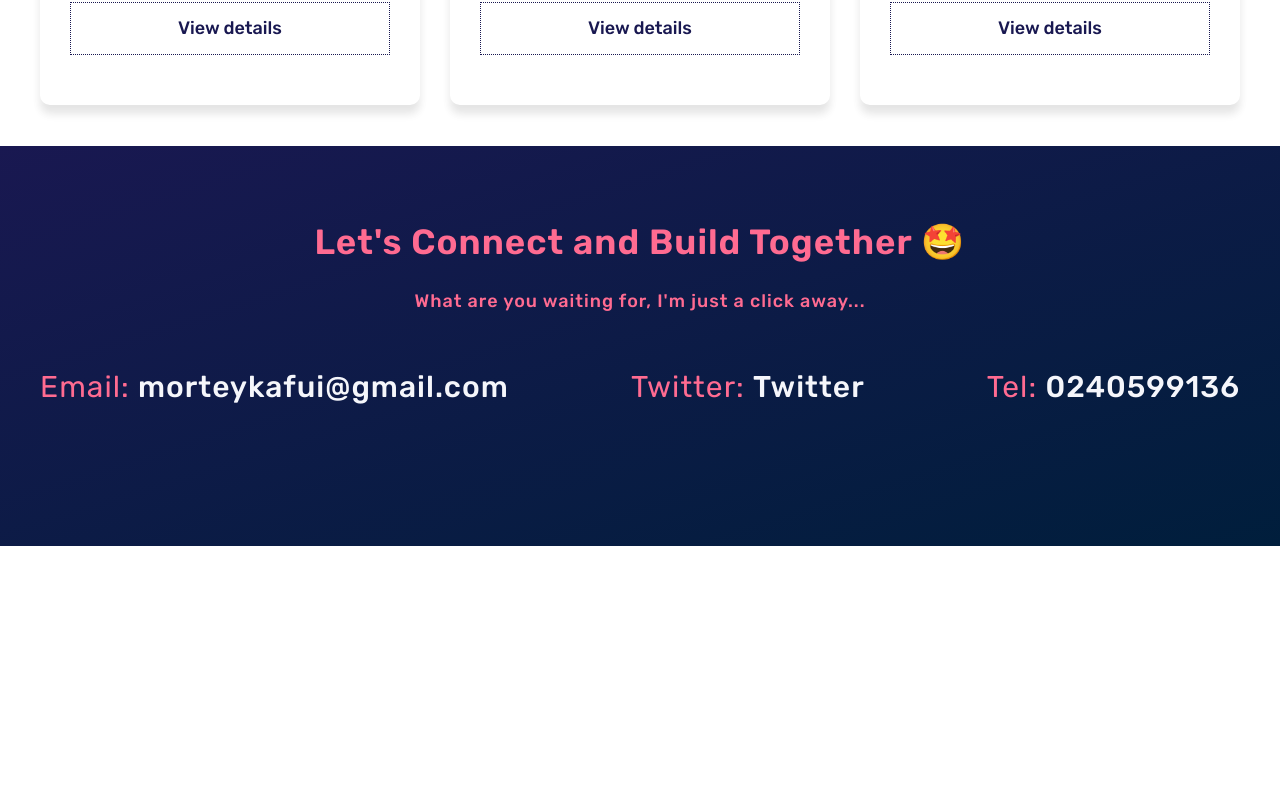
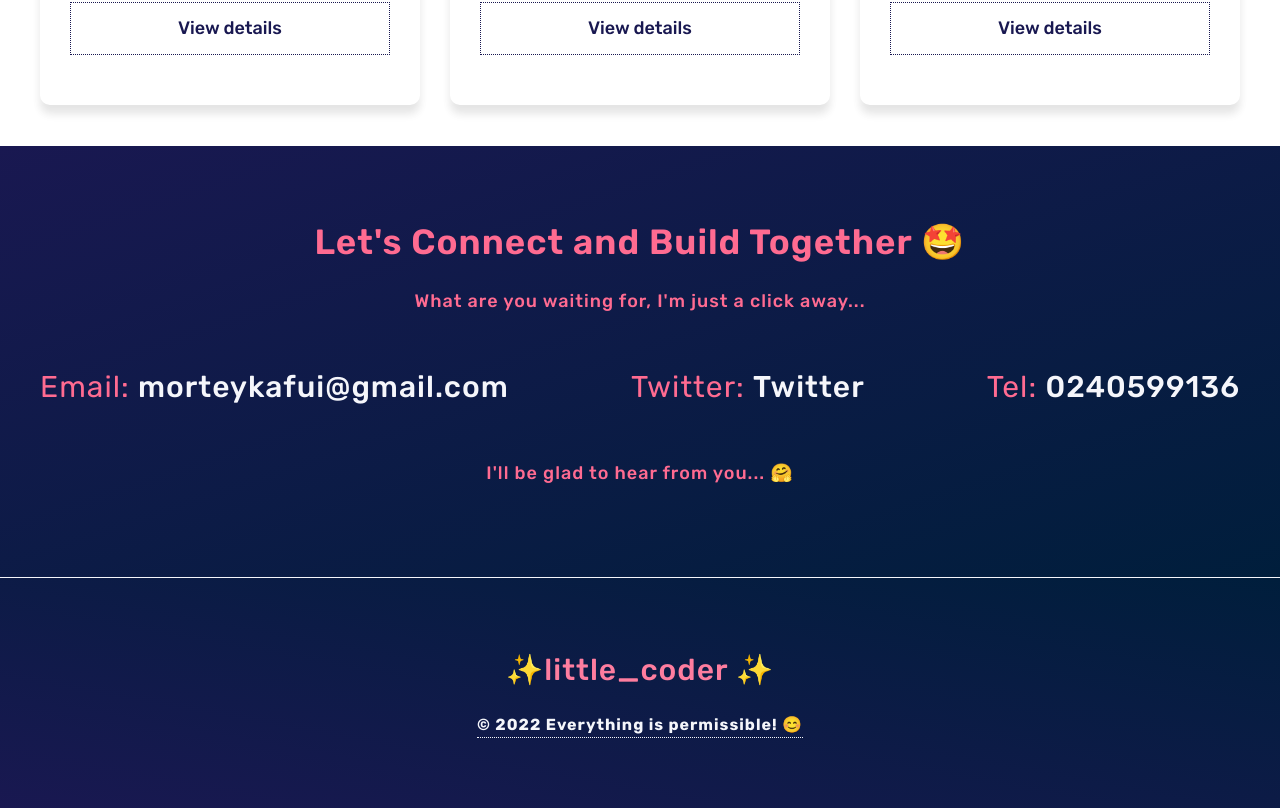
Before and after one commit to MorteyKafui/sir-kafui-portfolio, a Next.js app: page / in a window 1280 px wide. Shown: the part 2520-3328 px from the top of the page. Before the commit the page ends 3066 px from the top, so only its background shows below. Built offline with nearby package versions, Linux system fonts and the light colour scheme; some icons are missing.

Commit message:
ad footer

```diff
--- a/components/Contact/Contact.jsx
+++ b/components/Contact/Contact.jsx
@@ -29,6 +29,7 @@ const Contact = () => {
             </Link>{' '}
           </p>
         </div>
+        <p className='description'>I&apos;ll be glad to hear from you... 🤗</p>
       </div>
     </StyledContact>
   );
--- /dev/null
+++ b/components/Footer/Footer.jsx
@@ -0,0 +1,18 @@
+import React from 'react';
+import { StyledFooter } from './FooterStyles';
+
+const Footer = () => {
+  return (
+    <StyledFooter id='footer'>
+      <div className='footer-container'>
+        <h4>✨little_coder ✨</h4>
+        <p>
+          &copy; {new Date().getFullYear()}{' '}
+          <span>Everything is permissible! 😊</span>{' '}
+        </p>
+      </div>
+    </StyledFooter>
+  );
+};
+
+export default Footer;
--- /dev/null
+++ b/components/Footer/FooterStyles.js
@@ -0,0 +1,46 @@
+import styled, { keyframes } from 'styled-components';
+
+const changeColor = keyframes`
+
+from{
+  color: #ff6b91;
+}
+
+
+to{
+    color: #f5f6fb;
+
+}
+
+`;
+
+export const StyledFooter = styled.section`
+  background: linear-gradient(to right top, #191851, #001e3c);
+  border-top: 1px solid #f5f6fb;
+  color: #f5f6fb;
+  padding: 5rem 0;
+
+  .footer-container {
+    max-width: 144rem;
+    margin: 0 auto;
+    padding: 2rem 0;
+
+    display: flex;
+    flex-direction: column;
+    align-items: center;
+    justify-content: center;
+    gap: 2rem;
+
+    h4 {
+      font-size: 3rem;
+      font-weight: 500;
+      animation: ${changeColor} 1s ease-out alternate infinite;
+    }
+
+    p {
+      font-size: 1.6rem;
+      font-weight: 700;
+      border-bottom: 1px dotted #f5f6fb;
+    }
+  }
+`;
--- a/components/Layout/Layout.jsx
+++ b/components/Layout/Layout.jsx
@@ -1,4 +1,5 @@
 import Head from 'next/head';
+import Footer from '../Footer/Footer';
 import Navbar from '../Navbar/Navbar';
 import { MainContainer } from './LayoutStyles';
 
@@ -10,7 +11,7 @@ const Layout = ({ children, title }) => {
       </Head>
       <Navbar />
       <MainContainer> {children}</MainContainer>
-      {/* footer */}
+      <Footer />
     </>
   );
 };
--- a/components/ProjectSection/Projects.jsx
+++ b/components/ProjectSection/Projects.jsx
@@ -5,7 +5,7 @@ import { StyledProjects } from './ProjectStyles';
 const Projects = () => {
   return (
     <StyledProjects id='projects'>
-      <h2>Sample Projects I Built</h2>
+      <h2>Sample Projects I Built 🖥️</h2>
       <p className='description'>
         These are projects built with from scratch with the skills I&apos;ve
         learned. It was difficult 😥 and fun 😂 building them.
```
